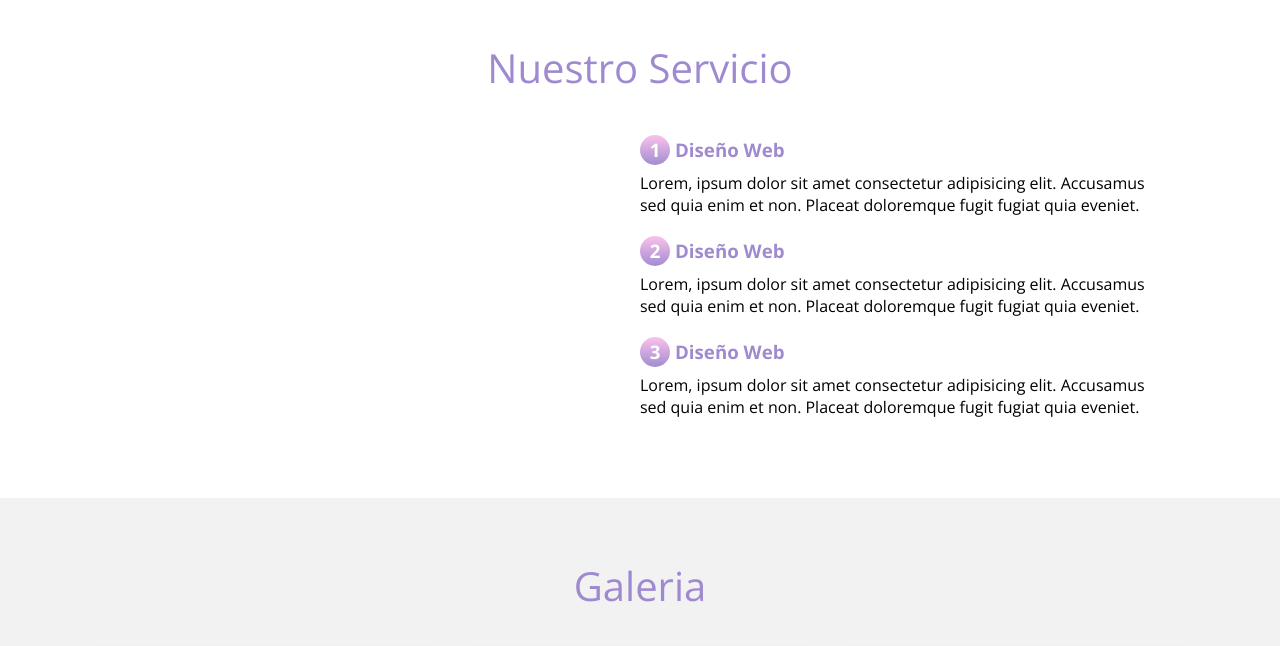
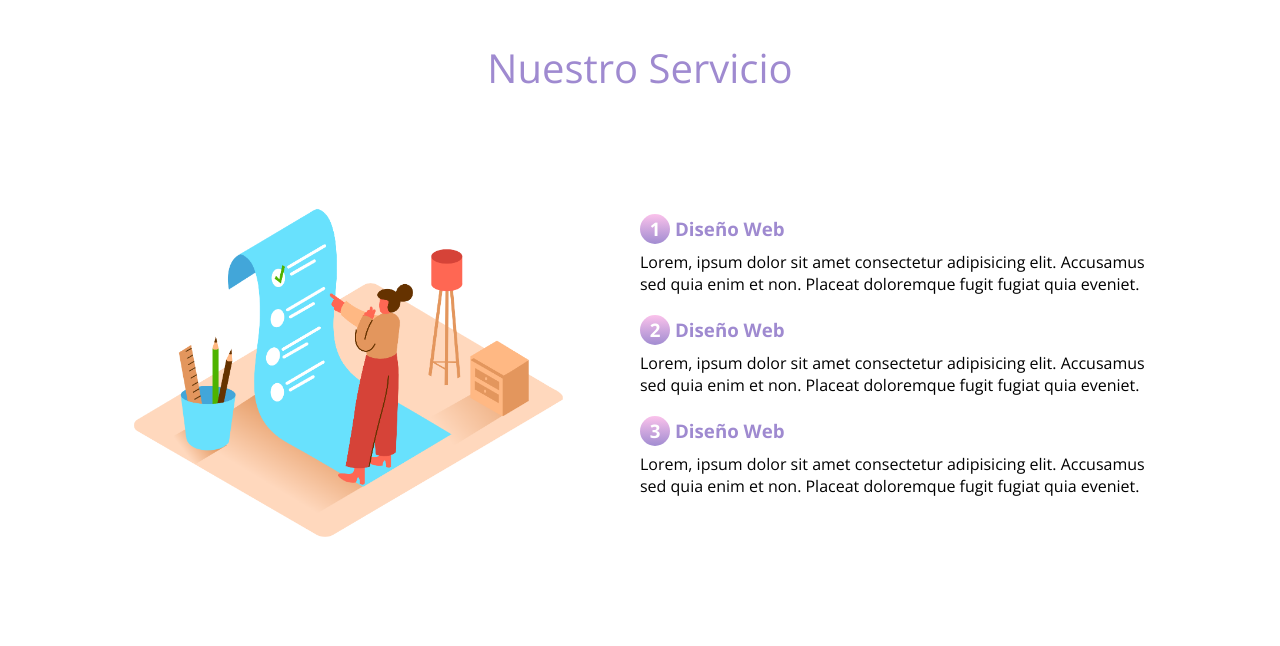
Before and after one commit to Lisandro-LMV/Responsive-gallery-portfolio, a plain HTML site: page index.html in a window 1280 px wide. Shown: the part 820-1466 px from the top of the page. Drawn offline with nearby package versions, Linux system fonts and the light colour scheme.

Commit message:
Update index.html

```diff
--- a/index.html
+++ b/index.html
@@ -42,7 +42,7 @@
     <section class="contenedor" id="servicio">
     <h2 class="subtitulo">Nuestro Servicio</h2>
     <div class="contenedor-servicio">
-    <img src="./Imgagen/checklist.png" alt="">
+    <img src="./Img/checklist.png" alt="">
     <div class="checklist">
         <div class="service">
             <h3 class="n-service"><span class="number">1</span>Diseño Web</h3>
```
